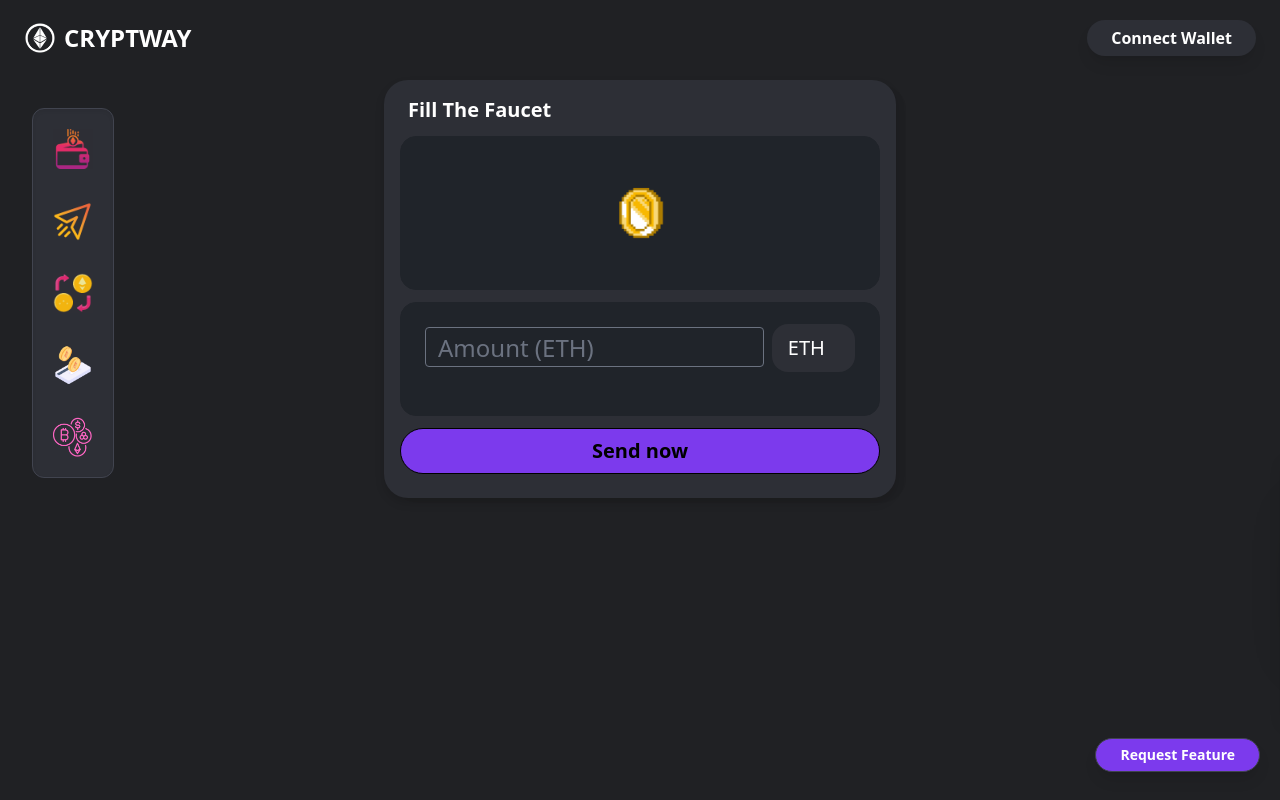
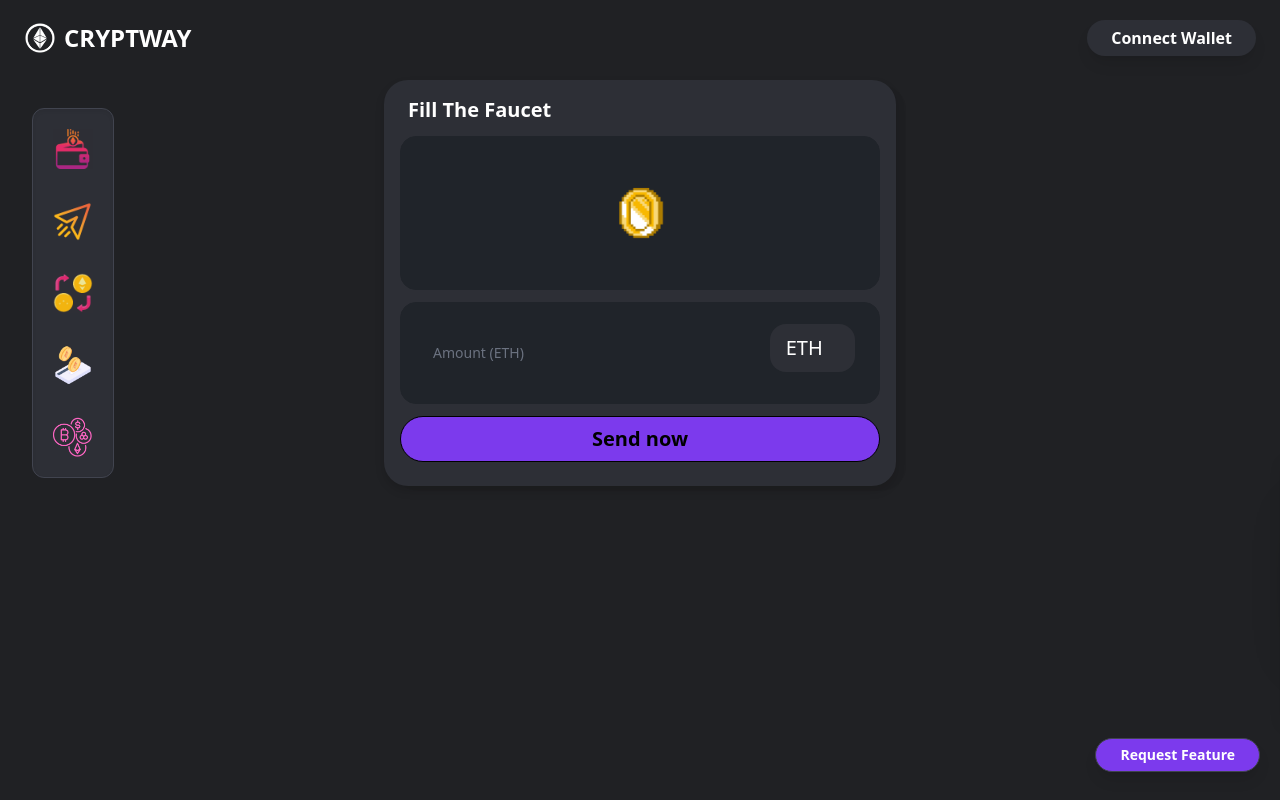
Before and after one commit to cryptway/Cryptway-Base-App, a React (Vite) app: page /fund in a window 1280 px wide. Built offline with nearby package versions, Linux system fonts and the light colour scheme.

Commit message:
Update Fund.jsx

```diff
--- a/src/components/Faucet/Fund.jsx
+++ b/src/components/Faucet/Fund.jsx
@@ -15,7 +15,7 @@
     step="0.0001"i
     value={value}
     onChange={(e) => handleChange(e, name)}
-    className="my-2 w-full rounded-sm p-2 outline-none bg-transparent text-white border-none text-sm white-glassmorphism"
+    className="my-2 w-full rounded-sm p-2 outline-none bg-transparent text-white border-none text-sm "
   />
 );
 
@@ -51,7 +51,7 @@
 <div className="bg-[#20242A] my-3 rounded-2xl p-6 text-3xl  border border-[#20242A] hover:border-[#41444F]  flex justify-between">
 
 
-<input   className="bg-transparent mr-2 rounded h-10 placeholder:text-[#B2B9D2] outline-none mb-6 w-full text-2xl" placeholder="Amount (ETH)" name="amount" type="number" handleChange={handleChange} />
+<Input   className="bg-transparent mr-2 rounded h-10 placeholder:text-[#B2B9D2] outline-none mb-6 w-full text-2xl" placeholder="Amount (ETH)" name="amount" type="number" handleChange={handleChange} />
 
           <div className="flex w-1/4">
 
```
